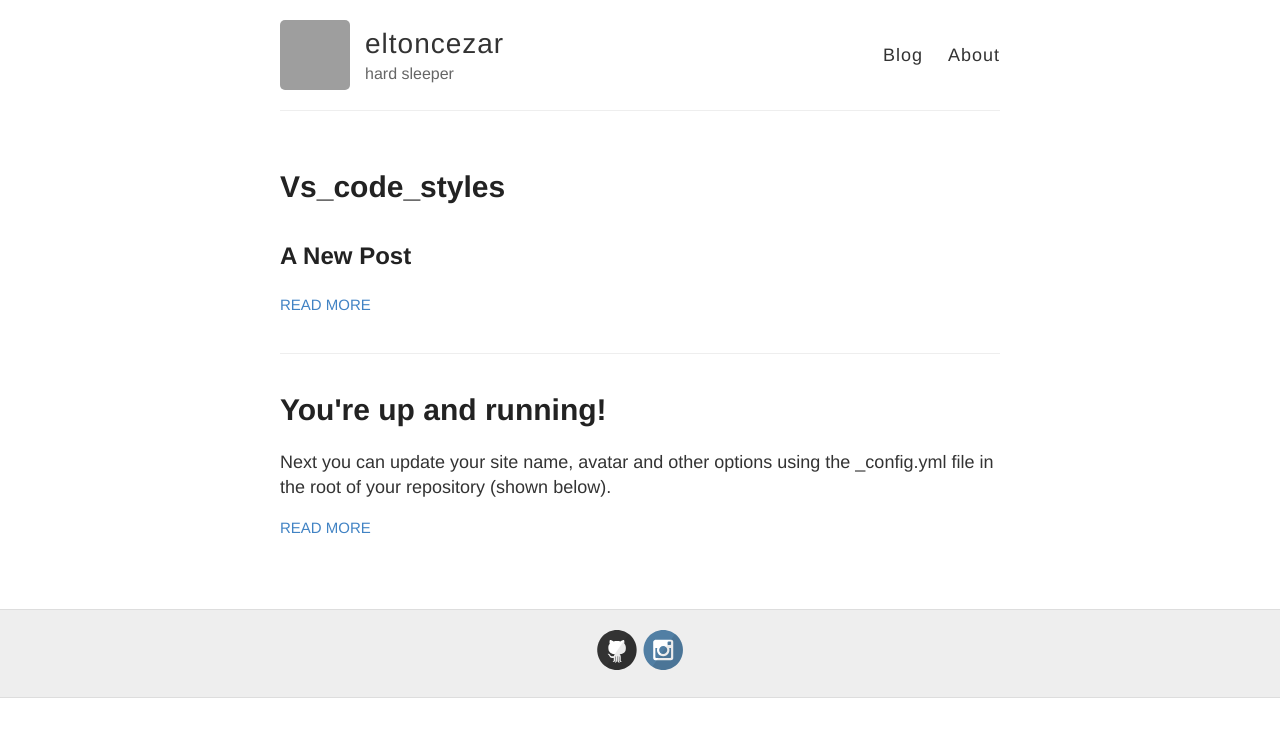
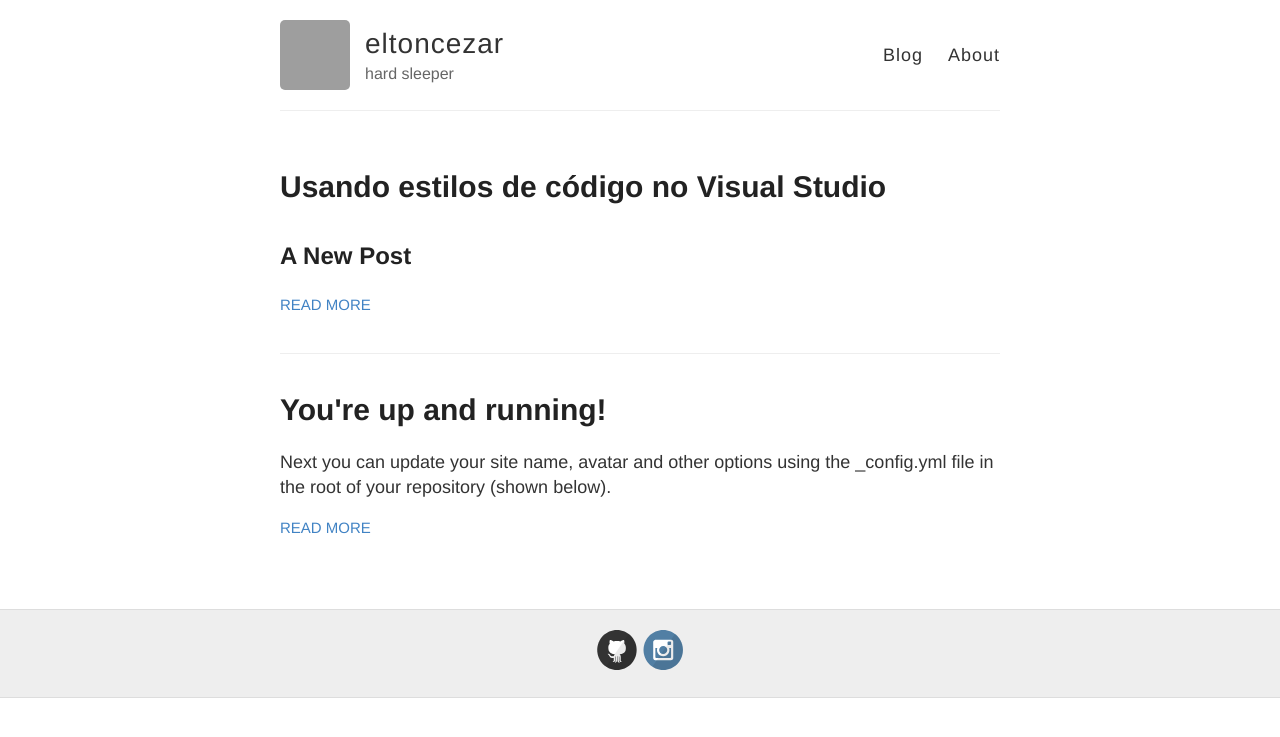
Before and after one commit to eltoncezar/eltoncezar.github.io, a Jekyll site: the page built from index.html, in a window 1280 px wide. Shown: the top 737 px of the page. Built offline with Jekyll 4.4.1, drawn with Linux system fonts in a browser that asks for light colours; grey boxes are pictures that could not be loaded.

Commit message:
Update 2019-05-22-vs_code_styles.md

```diff
--- a/_posts/2019-05-22-vs_code_styles.md
+++ b/_posts/2019-05-22-vs_code_styles.md
@@ -1,6 +1,7 @@
 ---
 published: true
 layout: post
+title: Usando estilos de código no Visual Studio
 ---
 ## A New Post
 
```
